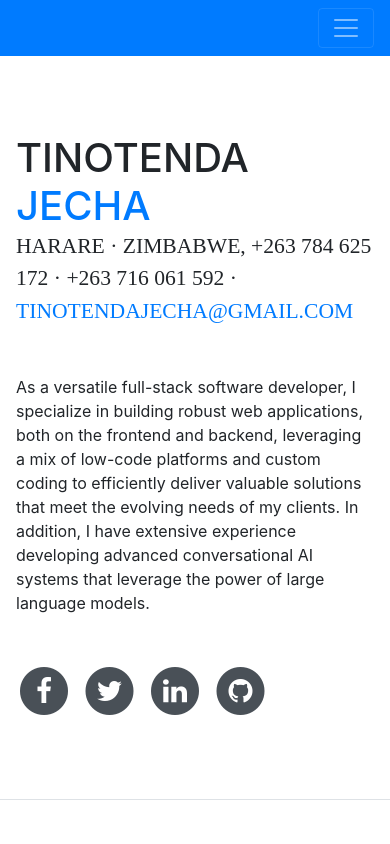
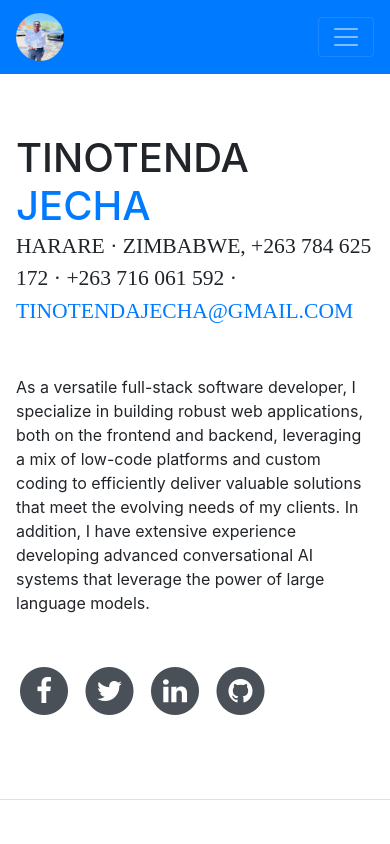
Before and after one commit to tinotendajecha/my-dev-portfolio, a website with bundled scripts: page index.html in a window 390 px wide. Shown: the top 844 px of the page. Built offline with nearby package versions, Linux system fonts and the light colour scheme; a web font is replaced by a local one.

Commit message:
added img

```diff
--- a/css/resume.min.css
+++ b/css/resume.min.css
@@ -141,3 +141,9 @@ a:hover {
 .text-bold{
   font-weight: bolder;
 }
+
+.small-screen-img{
+  width: 100px;
+  height: 100px;
+  border-radius: 50%;
+}
--- a/index.html
+++ b/index.html
@@ -49,6 +49,9 @@
     >
       <a class="navbar-brand js-scroll-trigger" href="#page-top">
         <!-- <span class="d-block d-lg-none">Start Bootstrap</span> -->
+         <span class="d-block d-lg-none">
+          <img src="img/profile.jpg" class="small-screen-img" alt="Mobille View Image" style="height: 3rem; width: 3rem;">
+         </span>
         <span class="d-none d-lg-block">
           <img class="img-profile" style="height: 15rem; width: 15rem;;" src="img/profile.jpg" alt="">
         </span>
```
